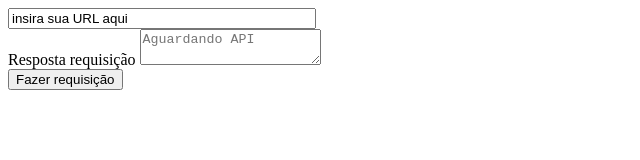
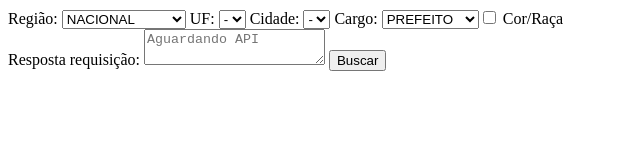
Before and after one commit to ana-carolina-nunes/improved-tse, a plain HTML site: page index.html in a window 1280 px wide. Shown: the whole page, without its empty margins (0-640 px from the left). Drawn offline with Linux system fonts and the light colour scheme.

Commit message:
Update index.html: adição de componentes para facilitar filtro de dados

```diff
--- a/index.html
+++ b/index.html
@@ -1,15 +1,37 @@
 <!DOCTYPE html>
 <html lang="en">
 <head>
-    <title>Exemplo de requisição HTTP GET com javascript puro</title>
+    <title>🗳 TSE</title>
 </head>
 <body>
-    <input type="text" id="url" style="width:300px;" value="insira sua URL aqui">
-    <form>
-        <label>Resposta requisição</label>
-        <textarea id = "result" placeholder="Aguardando API"></textarea>
-        </form>
-    <button class = "send_request">Fazer requisição</button>
+    <label for="regioes">Região:</label>
+    <select id="regiao">
+        <option>NACIONAL</option>
+        <option>NORTE</option>
+        <option>NORDESTE</option>
+        <option>CENTROOESTE</option>
+        <option>SUDESTE</option>
+        <option>SUL</option>
+    </select>
+    <label for="estados">UF:</label>
+    <select id="estado">
+        <option>-</option>
+    </select>
+    <label for="cidades">Cidade:</label>
+    <select id="cidade">
+        <option>-</option>
+    </select>
+    <label for="cargos">Cargo:</label>
+    <select id="cargo">
+        <option>PREFEITO</option>
+        <option>VEREADOR</option>
+    <input type="checkbox" id="chkCor" name="chkCor" value="cor">
+     <label for="chkCor">Cor/Raça</label><br>
+    <label>Resposta requisição:</label>
+        <textarea id="result" placeholder="Aguardando API"></textarea>
+    </form>
+    <button id = "btnRequest" class="send_request">Buscar</button>
 </body>
 <script src="main.js"></script>
+
 </html>
```
